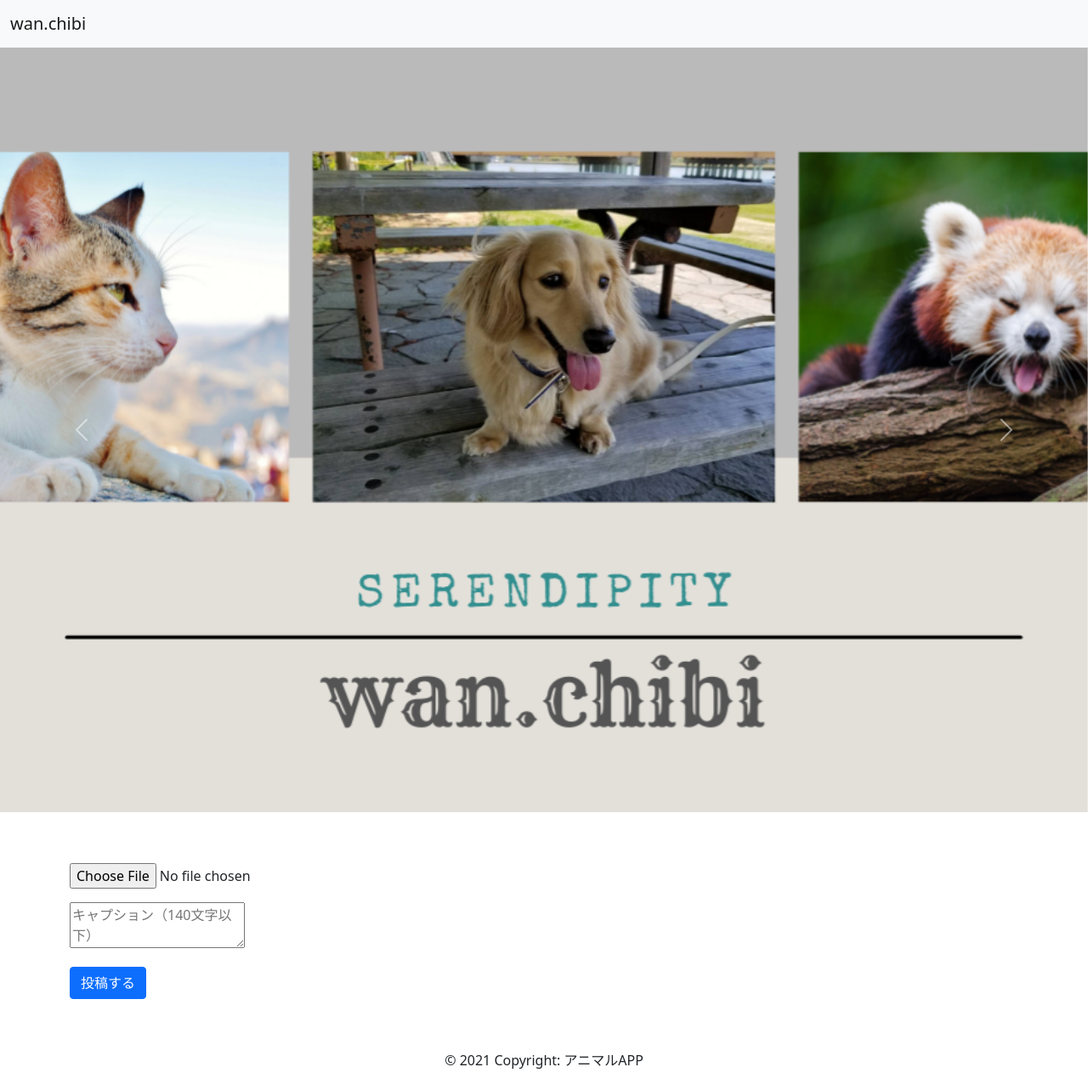
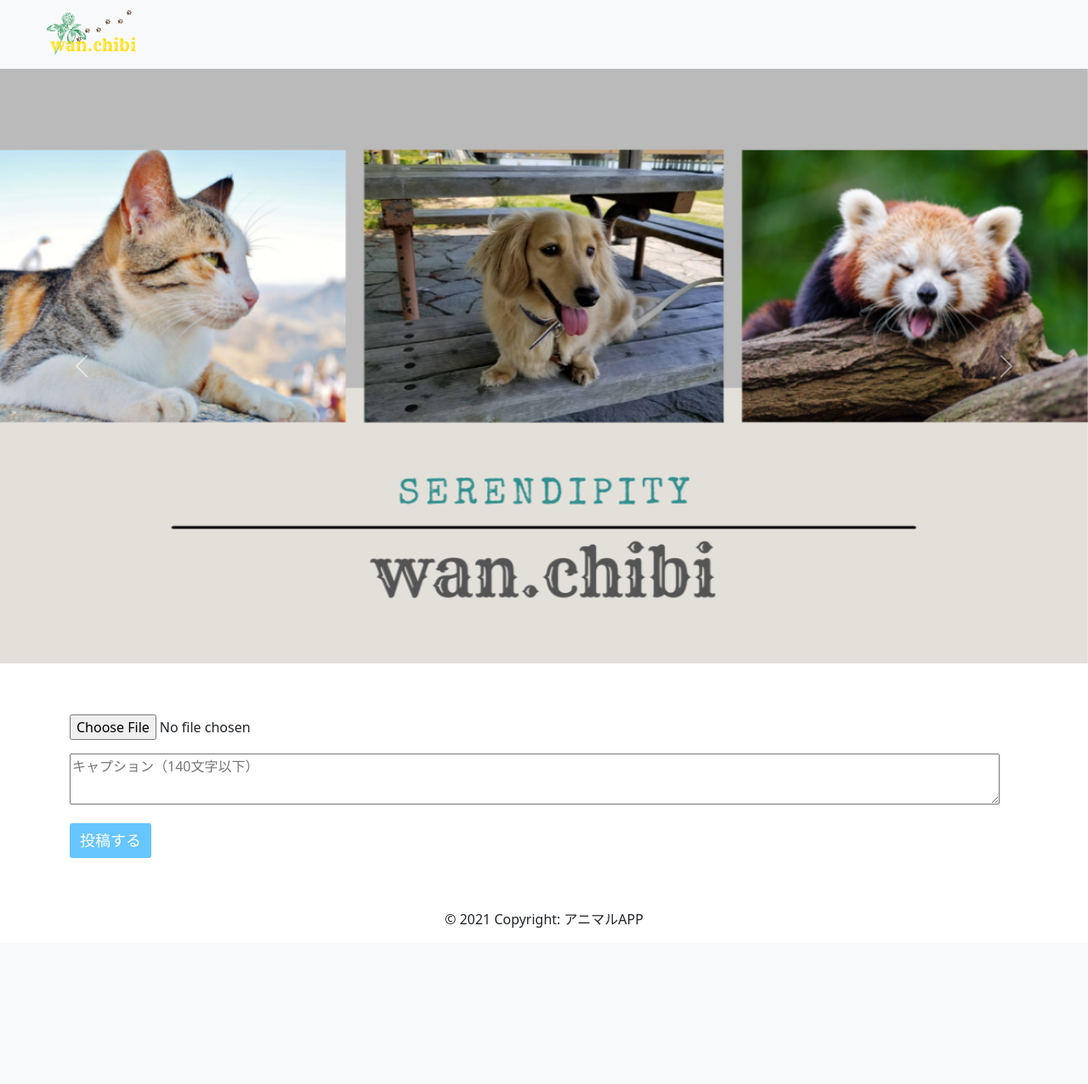
Before and after one commit to b7t4s/wan.chibi, a PHP site: page / in a window 1280 px wide. Shown: the whole page at 85% size. After the commit the page ends 1092 px from the top, so only its background shows below. Run offline with PHP 8.4, Linux system fonts and the light colour scheme; data that the repository does not hold is empty.

Commit message:
スタイル調整

```diff
--- a/css/style.css
+++ b/css/style.css
@@ -1,8 +1,38 @@
+img#logo {
+    height: 185px;
+    margin: -60px;
+    margin-left: 5px;
+}
+
 .carousel-item-ex > img{
-    height: 900px;
+    height: 700px;
     object-fit: cover;
 }
 
 .section {
     margin: 60px 0;
 }
+
+textarea {
+    width: 98%;
+    height: 60px;
+}
+
+.file-up {
+    margin-bottom: 10px;
+}
+
+.submit {
+    text-align: right;
+}
+
+.btn {
+    display: inline-block;
+    border-radius: 3px;
+    font-size: 18px;
+    background: #67c5ff;
+    border: 2px solid #67c5ff;
+    padding: 5px 10px;
+    color: #fff;
+    cursor: pointer;
+}
--- a/index.php
+++ b/index.php
@@ -29,7 +29,7 @@ $files = getAllFile();
     <header>
         <nav class="navbar navbar-expand-lg navbar-light bg-light">
             <div class="container-fluid">
-                <a class="navbar-brand" href="#">wan.chibi</a>
+                <img src="images/logo2.png" id="logo">
                 <button class="navbar-toggler" type="button" data-bs-toggle="collapse" data-bs-target="#navbarNav"
                     aria-controls="navbarNav" aria-expanded="false" aria-label="Toggle navigation">
                     <span class="navbar-toggler-icon"></span>
```
